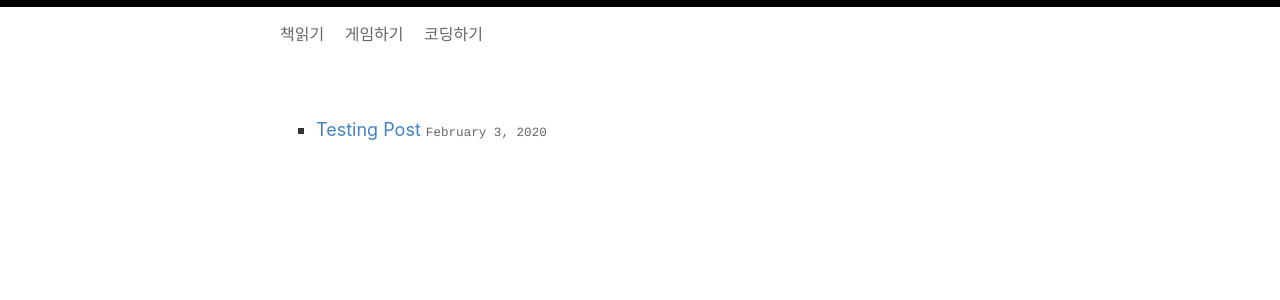
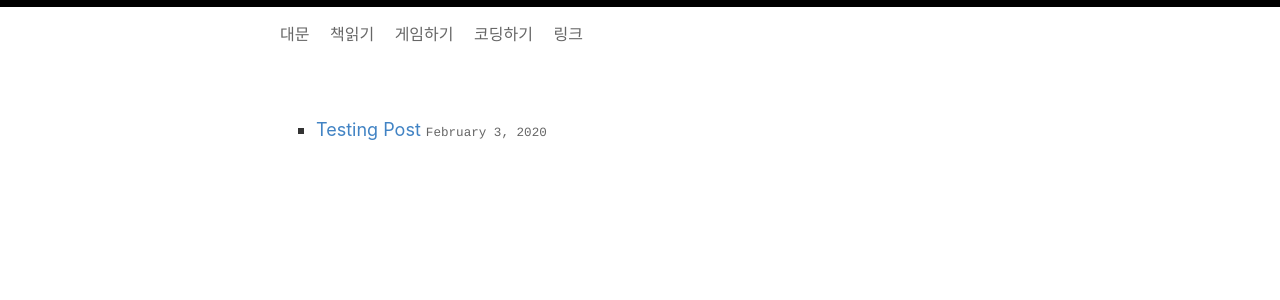
Before and after one commit to oxmhpark/coding.exonomicon.net, a Jekyll site: the page built from index.html, in a window 1280 px wide. Shown: the top 300 px of the page. Built offline with Jekyll 4.4.1, drawn with Linux system fonts in a browser that asks for light colours.

Commit message:
Update nav.html

```diff
--- a/_includes/nav.html
+++ b/_includes/nav.html
@@ -1,5 +1,7 @@
 <nav>
+  <a href="https://exonomicon.net">대문</a>
   <a href="https://reading.exonomicon.net">책읽기</a>
   <a href="https://gaming.exonomicon.net">게임하기</a>
   <a href="https://coding.exonomicon.net">코딩하기</a>
+  <a href="https://links.exonomicon.net">링크</a>
 </nav>
```
